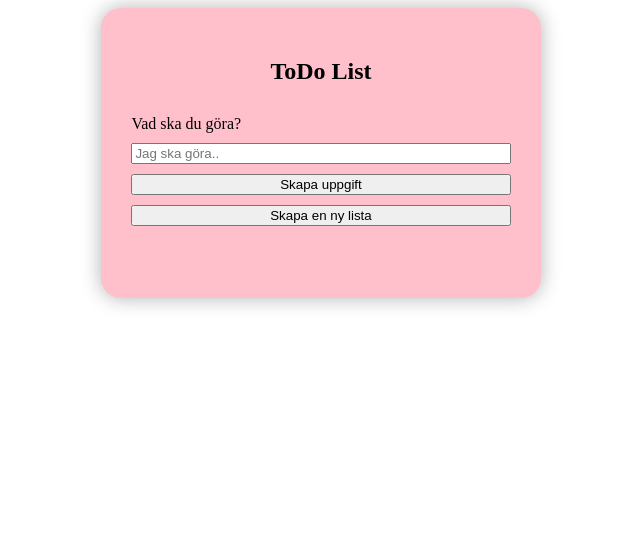
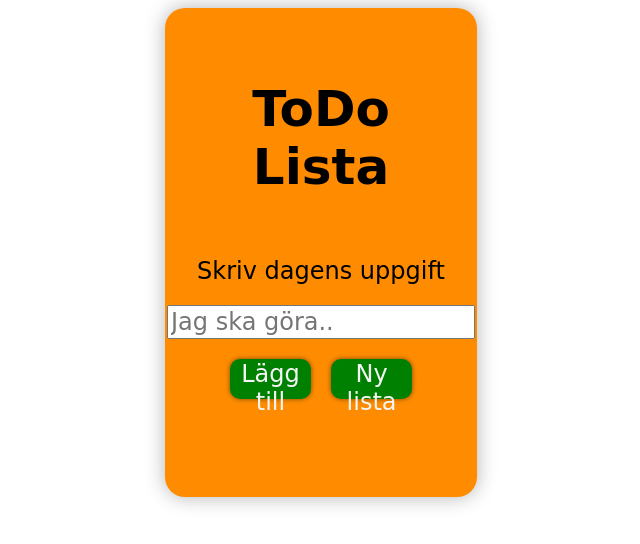
Before and after one commit to sergejsvoronins/Frontend-ToDoList, a website built with Parcel: page src/index.html in a window 1280 px wide. Shown: the whole page, without its empty margins (319-959 px from the left). Built offline with nearby package versions, Linux system fonts and the light colour scheme; a web font is replaced by a local one.

Commit message:
created btn container for all btn to make more nice design

```diff
--- a/src/index.html
+++ b/src/index.html
@@ -6,6 +6,10 @@
     <meta name="viewport" content="width=device-width, initial-scale=1.0">
     <link rel="stylesheet" href="scss/main.scss">
     <script defer src="js/main.js" type="module"></script>
+    <link rel="stylesheet" href="https://cdnjs.cloudflare.com/ajax/libs/font-awesome/6.2.0/css/all.min.css" integrity="sha512-xh6O/CkQoPOWDdYTDqeRdPCVd1SpvCA9XXcUnZS2FmJNp1coAFzvtCN9BmamE+4aHK8yyUHUSCcJHgXloTyT2A==" crossorigin="anonymous" referrerpolicy="no-referrer" />
+    <link rel="preconnect" href="https://fonts.googleapis.com">
+    <link rel="preconnect" href="https://fonts.gstatic.com" crossorigin>
+    <link href="https://fonts.googleapis.com/css2?family=Poor+Story&display=swap" rel="stylesheet">
     <title>ToDo Lista</title>
 </head>
 <body>
--- a/src/js/main.js
+++ b/src/js/main.js
@@ -1,75 +1,84 @@
 class ToDoObject {
     constructor(toDo){
         this.toDo = toDo;
+        this.done = "klar";
     }
 }
-
 //All creations
 let mainContainer = document.createElement("div");
 let toDoHeader = document.createElement("h2");
 let userInputLabelEl = document.createElement("label");
 let userInputEl = document.createElement("input");
+let btnContainer = document.createElement("div");
 let createToDoBtn = document.createElement("button");
 let createNewToDoBtn = document.createElement("button");
-let toDoListUlTag = document.createElement("ol");
-
-
-
+let toDoListUlTag = document.createElement("ul");
 //All appends
 document.body.append(mainContainer);
 mainContainer.appendChild(toDoHeader);
 mainContainer.appendChild(userInputLabelEl);
 mainContainer.appendChild(userInputEl);
-mainContainer.appendChild(createToDoBtn);
-mainContainer.appendChild(createNewToDoBtn);
+mainContainer.appendChild(btnContainer);
+btnContainer.appendChild(createToDoBtn)
+btnContainer.appendChild(createNewToDoBtn)
 mainContainer.appendChild(toDoListUlTag);
-
-
 //Create classes/ID
-mainContainer.className = "container"
+mainContainer.className = "container";
 userInputLabelEl.className = "container__inputLabel";
 userInputEl.className = "container__inputField"
-createToDoBtn.className = "container__btn";
-createToDoBtn.className = "container__btn";
+btnContainer.className = "container__btnContainer";
+createToDoBtn.className = "container__btnContainer__btn";
+createNewToDoBtn.className = "container__btnContainer__btn";
 userInputEl.id = "userInput";
-
-
 //Create attributes
 userInputLabelEl.setAttribute("for", "userInput");
 userInputEl.setAttribute("type", "text");
 userInputEl.setAttribute("placeholder", "Jag ska göra..");
+createToDoBtn.setAttribute("type", "button");
+createNewToDoBtn.setAttribute("type", "button");
+//Set innerHTML
+toDoHeader.innerHTML = "ToDo Lista"
+userInputLabelEl.innerHTML = "Skriv dagens uppgift"
+createToDoBtn.innerHTML = "Lägg till";
+createNewToDoBtn.innerHTML = "Ny lista";
 
-createToDoBtn.setAttribute("type", "button");
-//Set innerHTML
-toDoHeader.innerHTML = "ToDo List"
-userInputLabelEl.innerHTML = "Vad ska du göra?"
-createToDoBtn.innerHTML = "Skapa uppgift";
-createNewToDoBtn.innerHTML = "Skapa en ny lista";
 
 
 
 let toDoList =[];
 
 
-createToDoBtn.addEventListener("click", addToDo);
-createNewToDoBtn.addEventListener("click", addNewToDo);
 
-
-
-function addToDo(){
+createToDoBtn.addEventListener("click", ()=>{
     toDoListUlTag.innerHTML ="";
     let newToDo = new ToDoObject(userInputEl.value);
     toDoList.push(newToDo);
     for(let i=0; i< toDoList.length; i++){
+        let counter = 0;
         let newTask = document.createElement("li");
         toDoListUlTag.appendChild(newTask);
         newTask.innerHTML = toDoList[i].toDo;
-        console.log(toDoList);
+        newTask.addEventListener("click",()=>{
+            if(counter%2===0){
+                newTask.innerHTML = toDoList[i].done;
+                counter++;
+            }
+            else {
+                newTask.innerHTML = toDoList[i].toDo;
+                counter++;
+            }
+
+        })
+        newTask.addEventListener("mouseenter", ()=>{
+            newTask.style.fontWeight = "700";
+        })
+        newTask.addEventListener("mouseleave", ()=>{
+            newTask.style.fontWeight = "400";
+        })
     }
-
-}
-
-
-function addNewToDo(){
+});
+createNewToDoBtn.addEventListener("click", ()=>{
     toDoListUlTag.innerHTML ="";
-}
+    completedTasksUlTag.innerHTML ="";
+    toDoList = [];
+});
--- a/src/scss/main.scss
+++ b/src/scss/main.scss
@@ -1,18 +1,64 @@
+
+
 body{
     display: flex;
     justify-content: center;
     align-items: center;
+    *{
+     font-family: 'Poor Story', cursive;
+     font-size: 24px;
+    }
+
     .container{
-        h2{
-            text-align: center;
-        }
-        width: 30%;
+        position: relative;
+        width: 20%;
         display: flex;
         flex-direction: column;
-        gap: 10px;
-        background-color: pink;
+        align-items: center;
+        gap: 20px;
+        background-color: darkorange;
         padding: 30px;
         border-radius: 20px;
         box-shadow: 0 0 20px rgba($color: #000000, $alpha: 0.3);
+        h2{
+            text-align: center;
+            font-size: 50px;
+        }
+
+        &__btnContainer{
+            width: 80%;
+
+            display: flex;
+            flex-direction: row;
+            justify-content: space-around;
+            align-items: center;
+            &__btn{
+                background-color: green;
+                border: none;
+                border-radius: 10px;
+                color: whitesmoke;
+                box-shadow: 0 0 5px rgba($color: #000000, $alpha: 0.5);
+                width: 40%;
+                height: 40px;
+
+                &:hover{
+                    background-color: darkgreen;
+                    color: white;
+                    transform: scale(1.01);
+                    cursor: pointer;
+                }
+            }
+        }
+        ul {
+            width: 50%;
+            li {
+                &:hover{
+                    cursor: pointer;
+                }
+            }
+        }
+    }
+    .hidden{
+        display: none;
     }
 }
```
